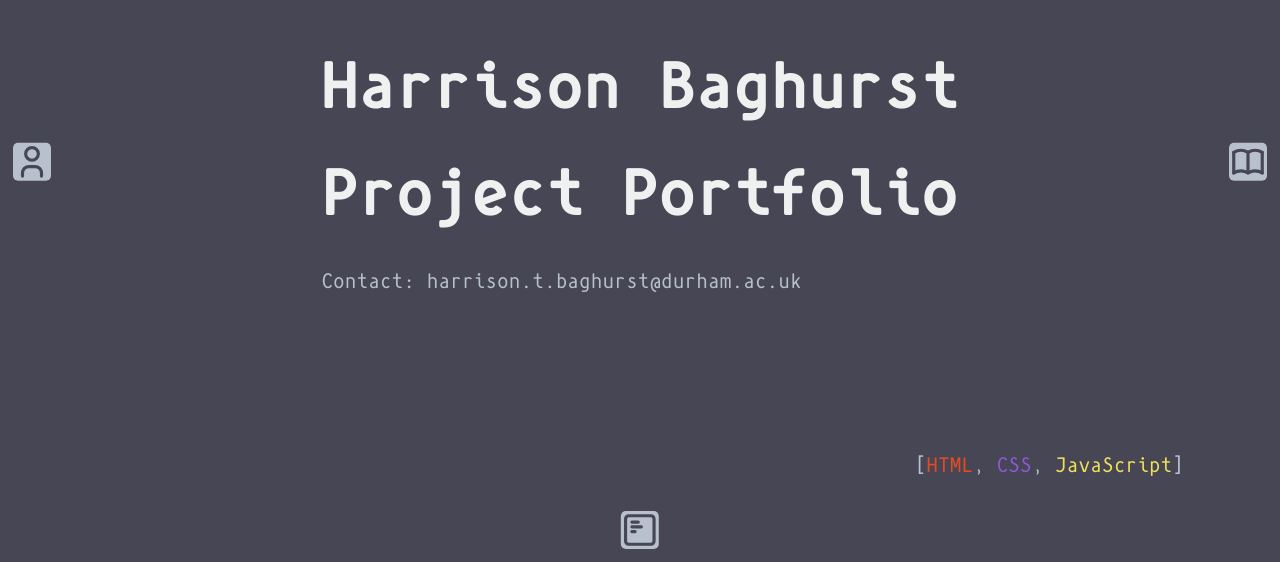
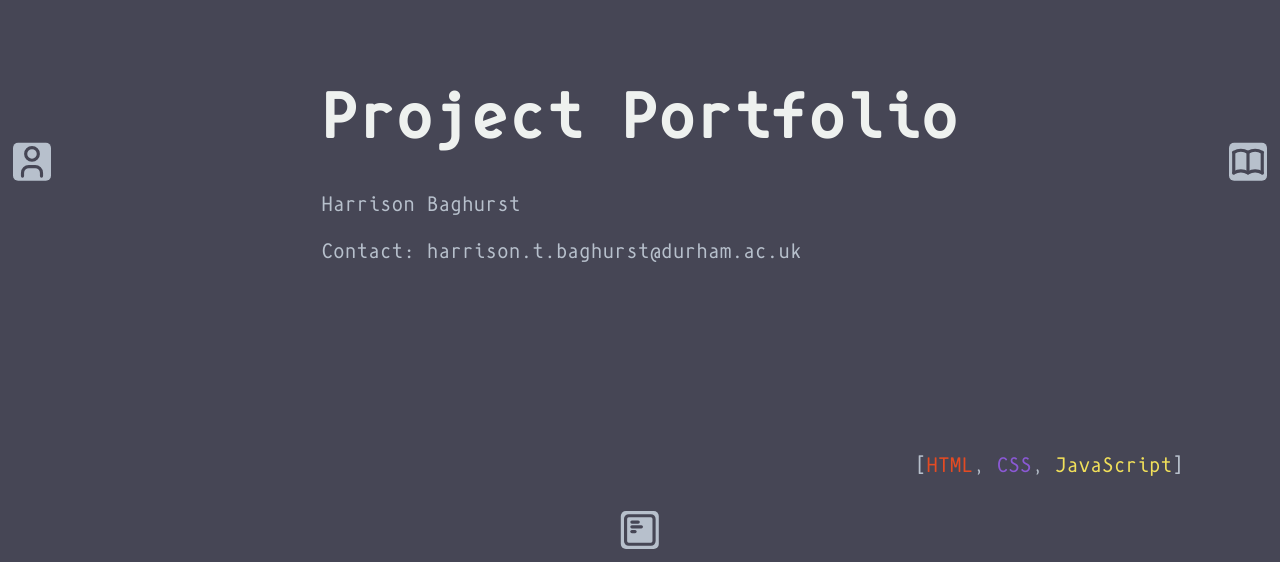
Before and after one commit to HarrisonBaghurst/HarrisonBaghurst.github.io, a plain HTML site: page index.html in a window 1280 px wide. Shown: the part 238-800 px from the top of the page. Drawn offline with Linux system fonts and the light colour scheme; files whose address does not match are found by name.

Commit message:
updated title page text

```diff
--- a/index.html
+++ b/index.html
@@ -12,8 +12,8 @@
 
         <div class="background-div" id="title-page-div">
             <div class="center-title">
-                <h1>Harrison Baghurst</h1>
                 <h1>Project Portfolio</h1>
+                <p>Harrison Baghurst</p>
                 <p>Contact: harrison.t.baghurst@durham.ac.uk</p>
             </div>
             <div class="page-info-container">
```
